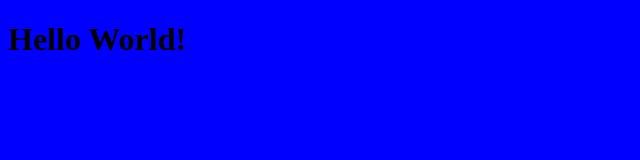
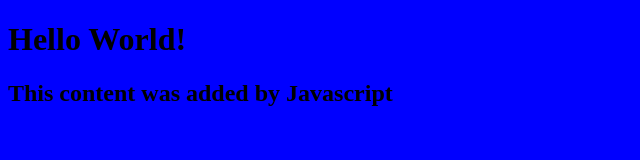
Before and after one commit to genericjoke/my-personal-website, a plain HTML site: page index.html in a window 1280 px wide. Shown: the whole page, without its empty margins (0-640 px from the left). Drawn offline with Linux system fonts and the light colour scheme.

Commit message:
add script.js, connect to index.html

```diff
--- a/index.html
+++ b/index.html
@@ -2,12 +2,13 @@
 <html lang="en">
 
 <head>
-   <link rel="stylesheet" href="style.css"/>
+    <link rel="stylesheet" href="style.css" />
     <title>My Personal Website</title>
 </head>
 
 <body>
     <h1>Hello World!</h1>
+    <script src="script.js"></script>
 </body>
 
 </html>
--- /dev/null
+++ b/script.js
@@ -0,0 +1,3 @@
+const h2 = document.createElement("h2");
+h2.textContent = "This content was added by Javascript";
+document.querySelector("body").appendChild(h2);
```
